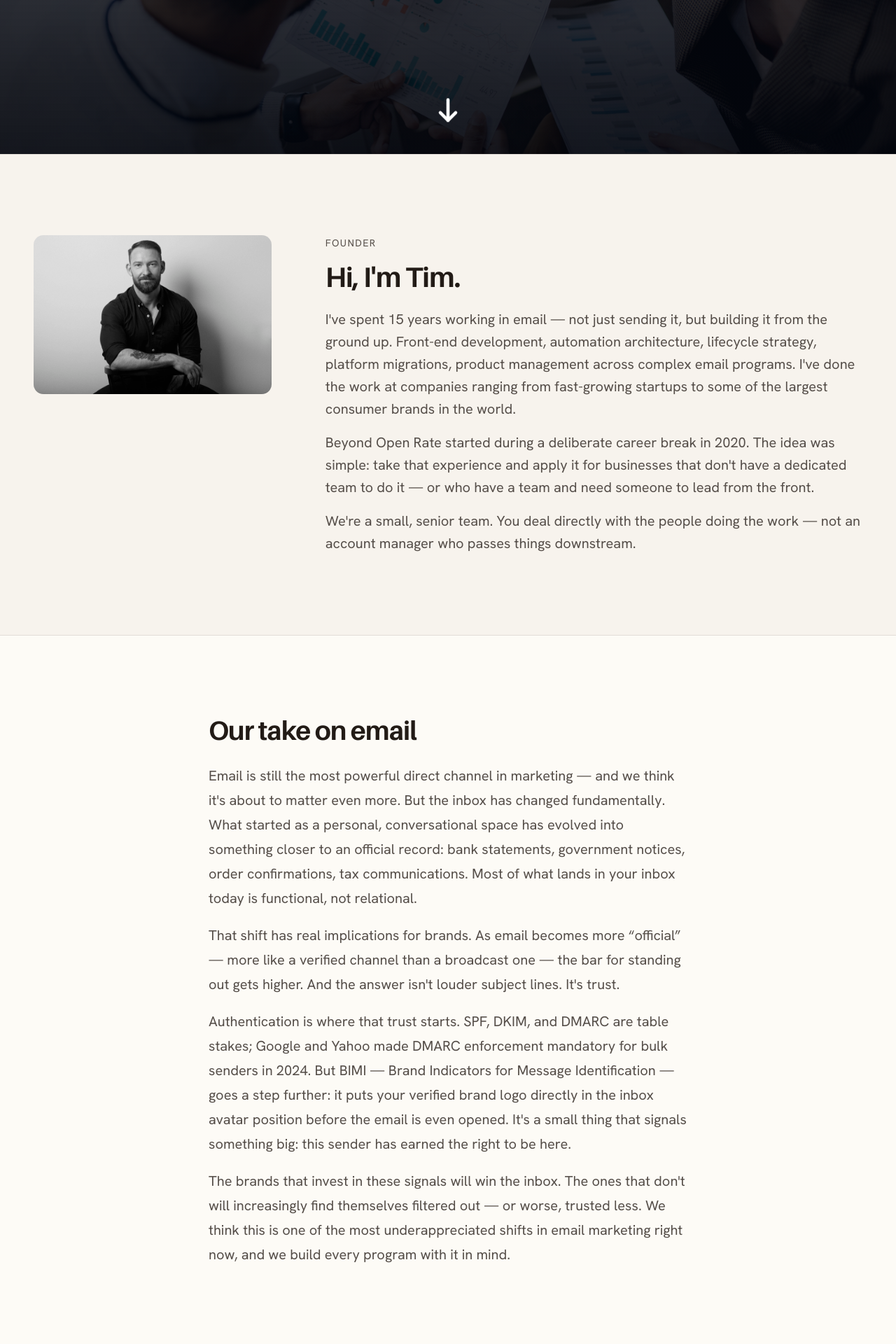
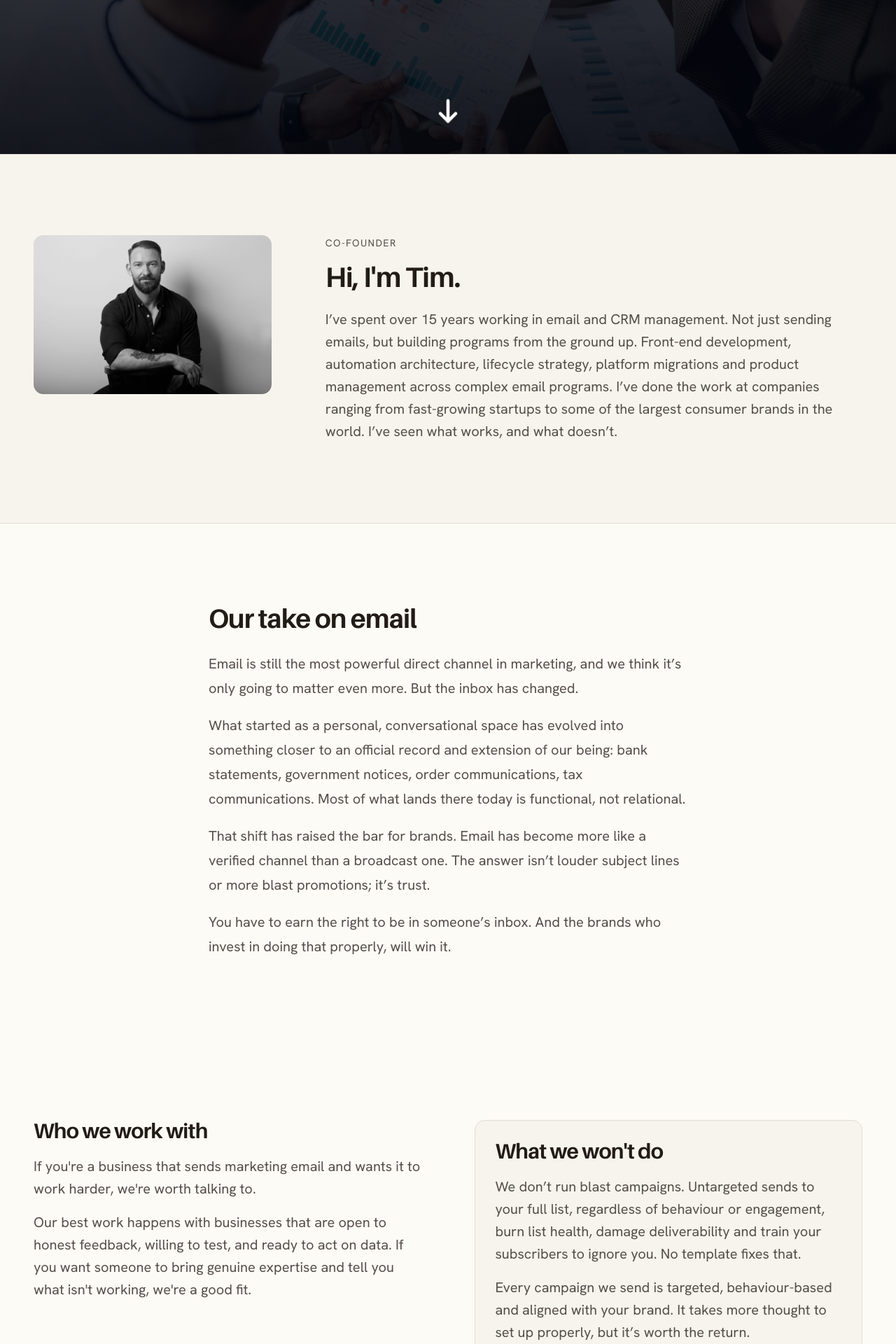
Before and after one commit to t-bowd/beyond-open-rate, a Next.js app: page /about in a window 1280 px wide. Shown: the part 580-2500 px from the top of the page at 70% size. Built offline with nearby package versions, Linux system fonts and the light colour scheme; a web font is replaced by a local one.

Commit message:
about page copy updates

```diff
--- a/app/about/page.tsx
+++ b/app/about/page.tsx
@@ -18,10 +18,8 @@ export default function AboutPage() {
     <>
       <PageHero
         label="About"
-        title={<>Fifteen years in email. <span className="highlight">Still obsessed with getting it right.</span></>}
-        sub="Beyond Open Rate is a small, senior email marketing consultancy
-          based in Australia. We work with businesses of every size who are
-          ready to treat email as the revenue channel it actually is."
+        title={<>Email is leaving money on the table. <span className="highlight">We get it back</span>.</>}
+        sub="Beyond Open Rate is a specialist email and lifecycle marketing consultancy based in Australia. We work with businesses who are ready to stop guessing, and start growing."
       />
 
       {/* ── Founder ────────────────────────────────────── */}
@@ -39,27 +37,12 @@ export default function AboutPage() {
           </Reveal>
 
           <Reveal className="about-founder-copy">
-            <p className="about-eyebrow">Founder</p>
+            <p className="about-eyebrow">Co-Founder</p>
             <h2>Hi, I&apos;m Tim.</h2>
             <p>
-              I&apos;ve spent 15 years working in email — not just sending it,
-              but building it from the ground up. Front-end development,
-              automation architecture, lifecycle strategy, platform migrations,
-              product management across complex email programs. I&apos;ve done
-              the work at companies ranging from fast-growing startups to some
-              of the largest consumer brands in the world.
+              I’ve spent over 15 years working in email and CRM management. Not just sending emails, but building programs from the ground up. Front-end development, automation architecture, lifecycle strategy, platform migrations and product management across complex email programs. I’ve done the work at companies ranging from fast-growing startups to some of the largest consumer brands in the world. I’ve seen what works, and what doesn’t.
             </p>
-            <p>
-              Beyond Open Rate started during a deliberate career break in 2020.
-              The idea was simple: take that experience and apply it for
-              businesses that don&apos;t have a dedicated team to do it — or
-              who have a team and need someone to lead from the front.
-            </p>
-            <p>
-              We&apos;re a small, senior team. You deal directly with the people
-              doing the work — not an account manager who passes things
-              downstream.
-            </p>
+
           </Reveal>
         </div>
       </section>
@@ -73,35 +56,16 @@ export default function AboutPage() {
 
           <Reveal className="about-take">
             <p>
-              Email is still the most powerful direct channel in marketing —
-              and we think it&apos;s about to matter even more. But the inbox
-              has changed fundamentally. What started as a personal,
-              conversational space has evolved into something closer to an
-              official record: bank statements, government notices, order
-              confirmations, tax communications. Most of what lands in your
-              inbox today is functional, not relational.
+              Email is still the most powerful direct channel in marketing, and we think it’s only going to matter even more. But the inbox has changed.
             </p>
             <p>
-              That shift has real implications for brands. As email becomes
-              more &ldquo;official&rdquo; — more like a verified channel than a
-              broadcast one — the bar for standing out gets higher. And the
-              answer isn&apos;t louder subject lines. It&apos;s trust.
+            What started as a personal, conversational space has evolved into something closer to an official record and extension of our being: bank statements, government notices, order communications, tax communications. Most of what lands there today is functional, not relational.
             </p>
             <p>
-              Authentication is where that trust starts. SPF, DKIM, and DMARC
-              are table stakes; Google and Yahoo made DMARC enforcement
-              mandatory for bulk senders in 2024. But BIMI — Brand Indicators
-              for Message Identification — goes a step further: it puts your
-              verified brand logo directly in the inbox avatar position before
-              the email is even opened. It&apos;s a small thing that signals
-              something big: this sender has earned the right to be here.
+              That shift has raised the bar for brands. Email has become more like a verified channel than a broadcast one. The answer isn’t louder subject lines or more blast promotions; it’s trust.
             </p>
             <p>
-              The brands that invest in these signals will win the inbox. The
-              ones that don&apos;t will increasingly find themselves filtered
-              out — or worse, trusted less. We think this is one of the most
-              underappreciated shifts in email marketing right now, and we
-              build every program with it in mind.
+             You have to earn the right to be in someone’s inbox. And the brands who invest in doing that properly, will win it.
             </p>
           </Reveal>
         </div>
@@ -113,31 +77,20 @@ export default function AboutPage() {
           <Reveal className="about-split-col">
             <h2>Who we work with</h2>
             <p>
-              Everyone from early-stage startups getting their first automation
-              live, to enterprise brands managing lists in the millions. Size
-              matters less to us than mindset.
+              If you're a business that sends marketing email and wants it to work harder, we're worth talking to.
             </p>
             <p>
-              Our best work happens with clients who are open to trying new
-              things — curious, willing to test, and ready to move on data
-              rather than instinct. If you want a partner who&apos;ll push
-              back when something isn&apos;t working and bring genuine
-              expertise to the table, we&apos;re probably a good fit.
+              Our best work happens with businesses that are open to honest feedback, willing to test, and ready to act on data. If you want someone to bring genuine expertise and tell you what isn't working, we're a good fit.
             </p>
           </Reveal>
 
           <Reveal className="about-split-col about-wont">
             <h2>What we won&apos;t do</h2>
             <p>
-              We won&apos;t run blast campaigns — untargeted sends to your
-              whole list that ignore behaviour, engagement, or where each
-              subscriber is in their relationship with your brand. That
-              approach burns list health, damages deliverability, and trains
-              your subscribers to ignore you.
+              We don’t run blast campaigns. Untargeted sends to your full list, regardless of behaviour or engagement, burn list health, damage deliverability and train your subscribers to ignore you. No template fixes that.
             </p>
             <p>
-              Every campaign we send is targeted and behaviour-based. It takes
-              more thought to set up properly. It&apos;s worth it.
+            Every campaign we send is targeted, behaviour-based and aligned with your brand. It takes more thought to set up properly, but it’s worth the return.
             </p>
           </Reveal>
         </div>
```
Also changed, not shown: public/tara.jpg (added).
